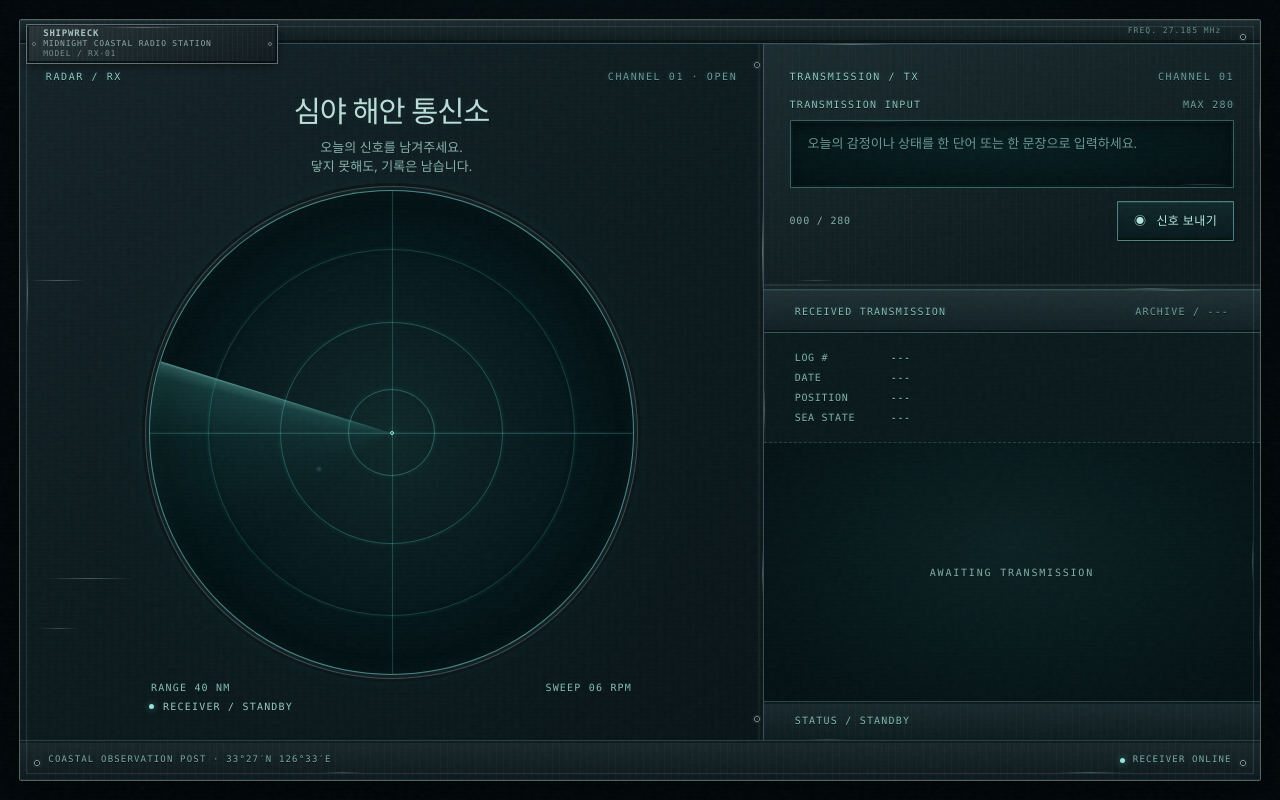
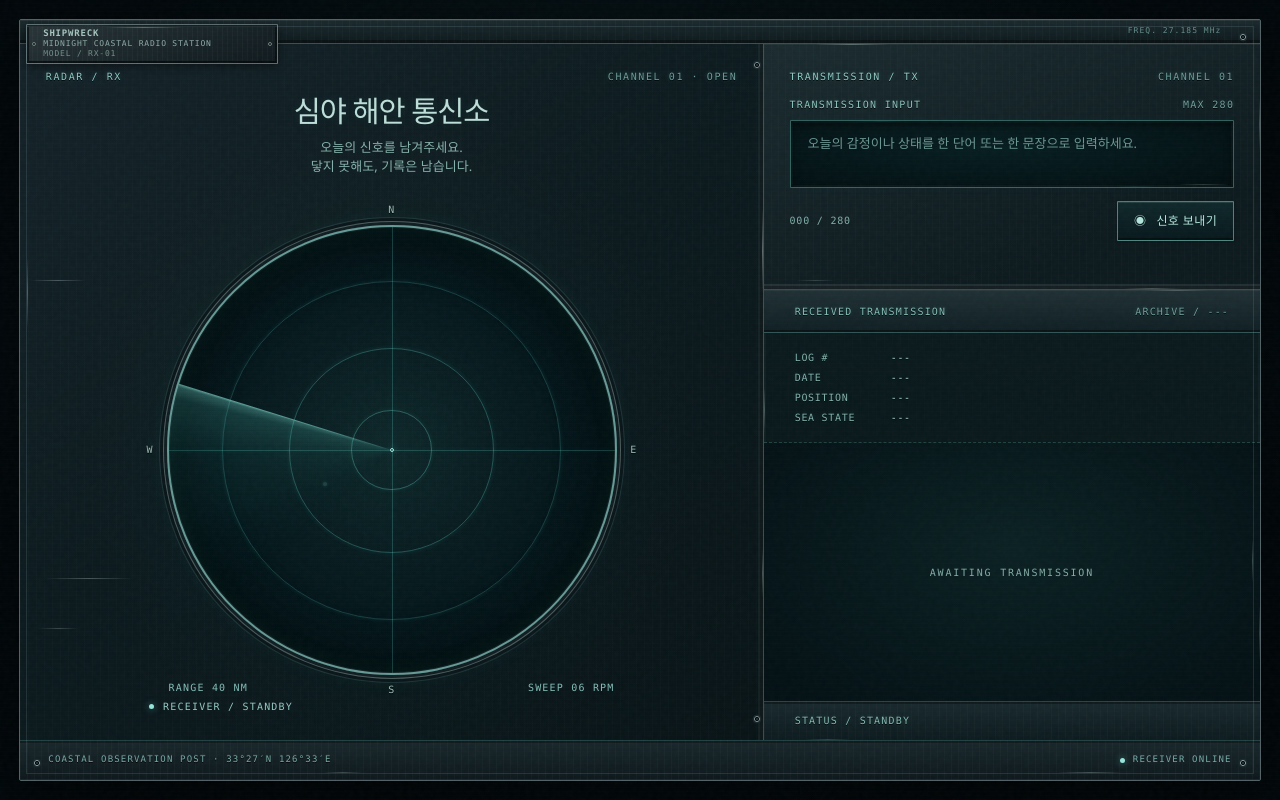
Before and after one commit to overthenebular/shipwreck, a Next.js app: page / in a window 1280 px wide. Built offline with nearby package versions, Linux system fonts and the light colour scheme.

Commit message:
Fix radar spacing and add compass markings

```diff
--- a/app/globals.css
+++ b/app/globals.css
@@ -217,18 +217,33 @@ button, textarea { font: inherit; }
   text-shadow: 0 1px #03090b, 0 0 5px rgba(103, 218, 208, .25);
 }
 .receiver-header span:last-child { color: #6d9d9a; }
-.intro { margin-top: 12px; text-align: center; }
+.intro { flex-shrink: 0; margin: 12px 0 26px; text-align: center; }
 h1 { margin: 0; color: #bdded8; font-size: clamp(26px, 2.3vw, 34px); font-weight: 300; letter-spacing: -.035em; line-height: 1.1; white-space: nowrap; text-shadow: 0 0 10px rgba(93, 213, 202, .1); }
 .description { margin: 12px 0 0; color: #86b1ab; font-size: 13px; line-height: 1.35; letter-spacing: .005em; }
 .description span { display: block; }
 .description span + span { margin-top: 1px; }
 
-.radar-block { width: min(100%, 68vh, calc(100svh - 315px), 720px); margin: auto auto 0; }
+.radar-block { flex-shrink: 0; width: min(100%, 68vh, calc(100svh - 350px), 720px); margin: auto auto 0; }
+.radar-dial { position: relative; }
+.radar-compass { position: absolute; inset: 0; z-index: 4; pointer-events: none; }
+.radar-compass span {
+  position: absolute;
+  color: #9cbbb5;
+  font: 10px/1 var(--font-geist-mono), monospace;
+  letter-spacing: .04em;
+  text-shadow: 0 1px #030b0d;
+}
+.radar-compass-n, .radar-compass-s { left: 50%; transform: translateX(-50%); }
+.radar-compass-n { top: -20px; }
+.radar-compass-s { bottom: -20px; }
+.radar-compass-e, .radar-compass-w { top: 50%; transform: translateY(-50%); }
+.radar-compass-e { right: -20px; }
+.radar-compass-w { left: -20px; }
 .radar {
   position: relative;
   aspect-ratio: 1;
   overflow: hidden;
-  border: 1px solid rgba(123, 224, 214, .57);
+  border: 2px solid rgba(150, 219, 211, .68);
   border-radius: 50%;
   background:
     linear-gradient(0deg, transparent calc(50% - .5px), rgba(78, 168, 161, .1) 50%, transparent calc(50% + .5px)),
@@ -236,9 +251,11 @@ h1 { margin: 0; color: #bdded8; font-size: clamp(26px, 2.3vw, 34px); font-weight
   box-shadow:
     inset 0 0 52px rgba(0, 0, 0, .55),
     inset 0 0 20px rgba(76, 197, 184, .12),
+    inset 0 0 0 1px rgba(177, 224, 217, .12),
     0 0 0 3px #101e22,
-    0 0 0 4px rgba(153, 176, 174, .34),
+    0 0 0 4px rgba(153, 176, 174, .46),
     0 0 0 7px #0a161a,
+    0 0 0 8px rgba(114, 157, 154, .18),
     0 0 27px rgba(99, 231, 218, .07);
 }
 .radar::before {
@@ -501,7 +518,7 @@ button:disabled { opacity: .58; cursor: wait; }
 @media (max-height: 620px) and (min-width: 701px) {
   .station-shell { height: auto; min-height: 620px; }
   .equipment-frame { height: 620px; }
-  .radar-block, .receiver-status { width: min(100%, calc(100svh - 280px), 320px); }
+  .radar-block, .receiver-status { width: min(100%, calc(100svh - 280px), 300px); }
   .signal-form { margin-top: 12px; }
 }
 
--- a/components/Radar.tsx
+++ b/components/Radar.tsx
@@ -59,6 +59,7 @@ export function Radar() {
 
   return (
     <div className="radar-block">
+      <div className="radar-dial">
         <div className="radar" role="img" aria-label="신호를 탐색하며 천천히 회전하는 레이더">
           <div className="radar-ring ring-1" />
           <div className="radar-ring ring-2" />
@@ -84,6 +85,13 @@ export function Radar() {
           ))}
           <span className="radar-center" />
         </div>
+        <div className="radar-compass" aria-hidden="true">
+          <span className="radar-compass-n">N</span>
+          <span className="radar-compass-e">E</span>
+          <span className="radar-compass-s">S</span>
+          <span className="radar-compass-w">W</span>
+        </div>
+      </div>
       <div className="radar-readout" aria-hidden="true">
         <span>RANGE 40 NM</span><span>SWEEP 06 RPM</span>
       </div>
```
Lines whose indentation alone changed are shown as unchanged.
